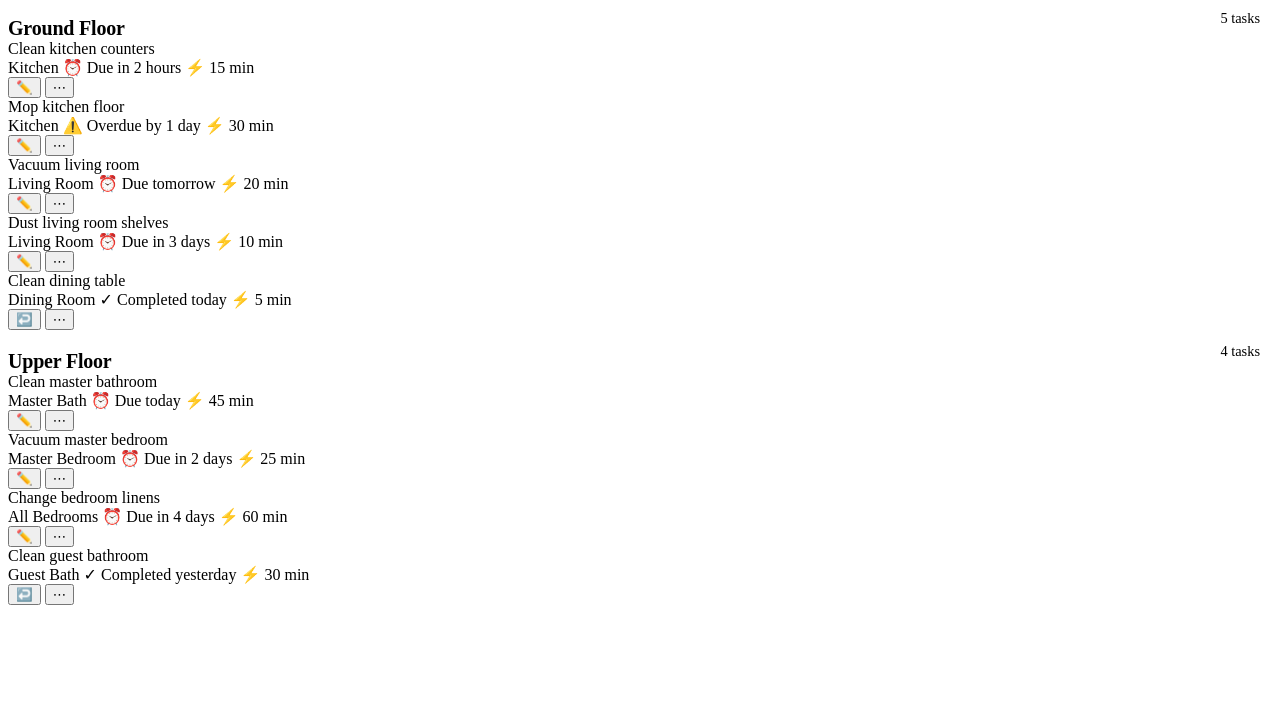
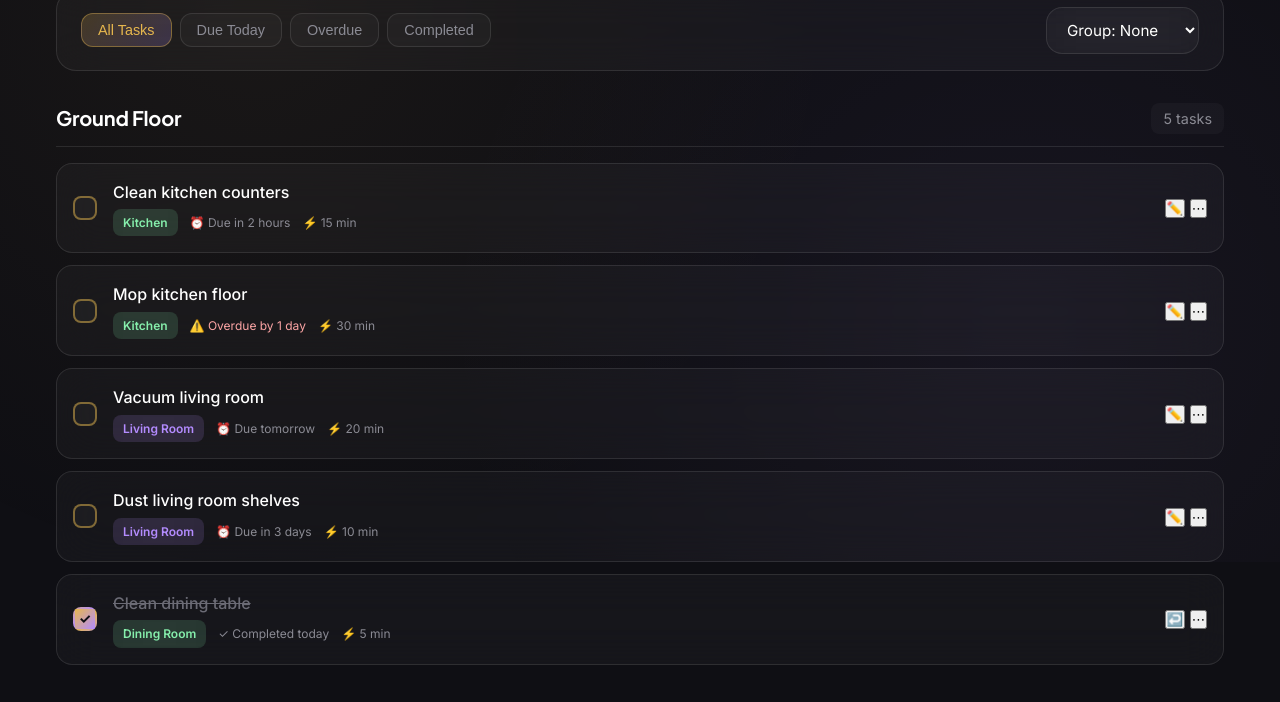
Before and after one commit to hockeychicksix/cleaning-tracker, a plain HTML site: page cleaning.html in a window 1280 px wide. Shown: the part 238-940 px from the top of the page. Before the commit the page ends 851 px from the top, so only its background shows below. Drawn offline with Linux system fonts and the light colour scheme.

Commit message:
minor code changes visual udpates

```diff
--- a/cleaning.html
+++ b/cleaning.html
@@ -4,7 +4,7 @@
     <meta charset="UTF-8">
     <meta name="viewport" content="width=device-width, initial-scale=1.0">
     <title>Cleaning Tasks - Cadence</title>
-    <link rel="stylesheet" href="css.css">
+    <link rel="stylesheet" href="css/style.css">
     <link rel="preconnect" href="https://fonts.googleapis.com">
     <link rel="preconnect" href="https://fonts.gstatic.com" crossorigin>
     <link href="https://fonts.googleapis.com/css2?family=Inter:wght@400;500;600;700;800&family=Plus+Jakarta+Sans:wght@700;800&display=swap" rel="stylesheet">
--- a/components.html
+++ b/components.html
@@ -4,7 +4,7 @@
     <meta charset="UTF-8">
     <meta name="viewport" content="width=device-width, initial-scale=1.0">
     <title>Components - Cadence Design System</title>
-    <link rel="stylesheet" href="css.css">
+    <link rel="stylesheet" href="css/style.css">
     <link rel="preconnect" href="https://fonts.googleapis.com">
     <link rel="preconnect" href="https://fonts.gstatic.com" crossorigin>
     <link href="https://fonts.googleapis.com/css2?family=Inter:wght@400;500;600;700;800&family=Plus+Jakarta+Sans:wght@700;800&display=swap" rel="stylesheet">
```
Also changed, not shown: index.html (+1 -1 lines), login.html (+1 -1 lines).
